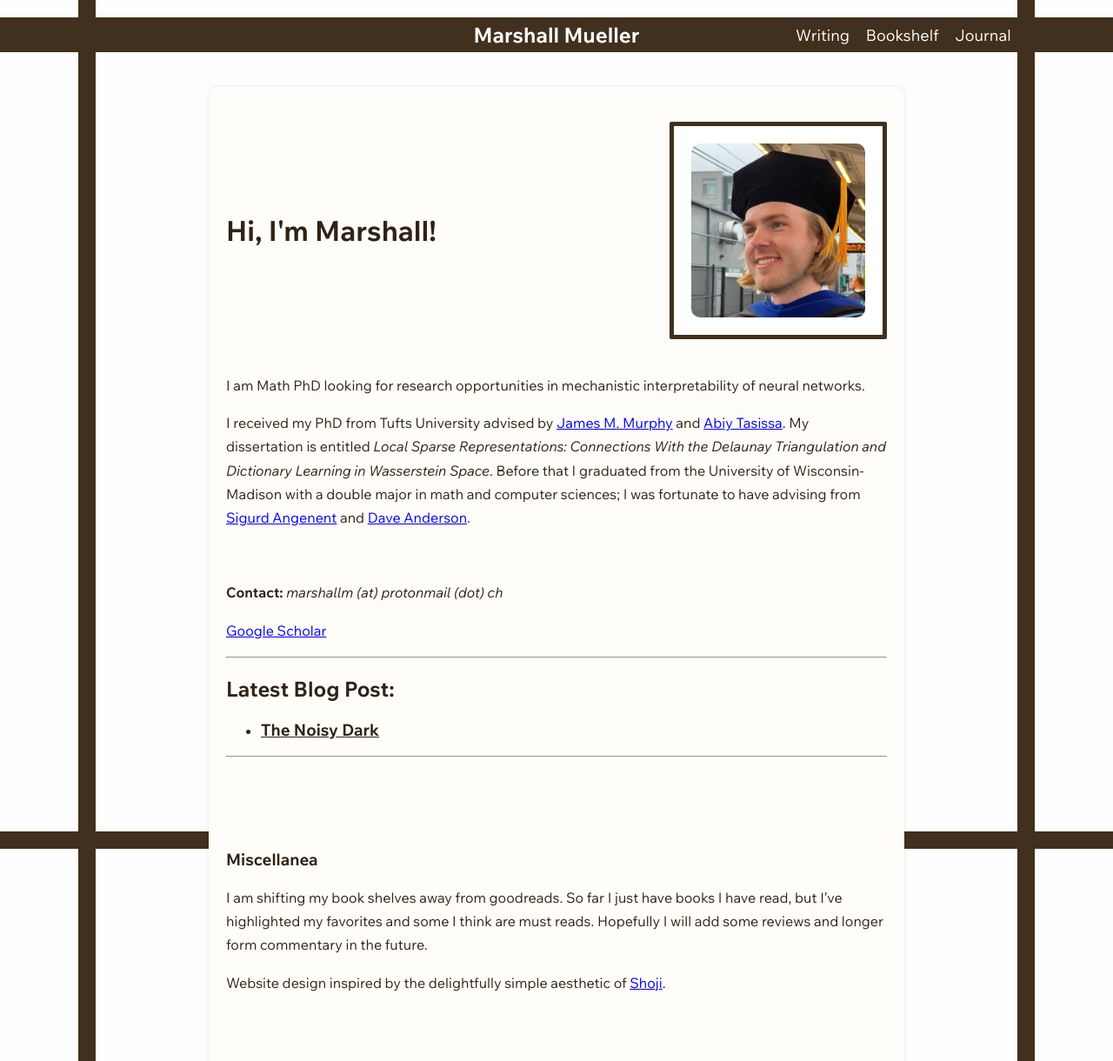
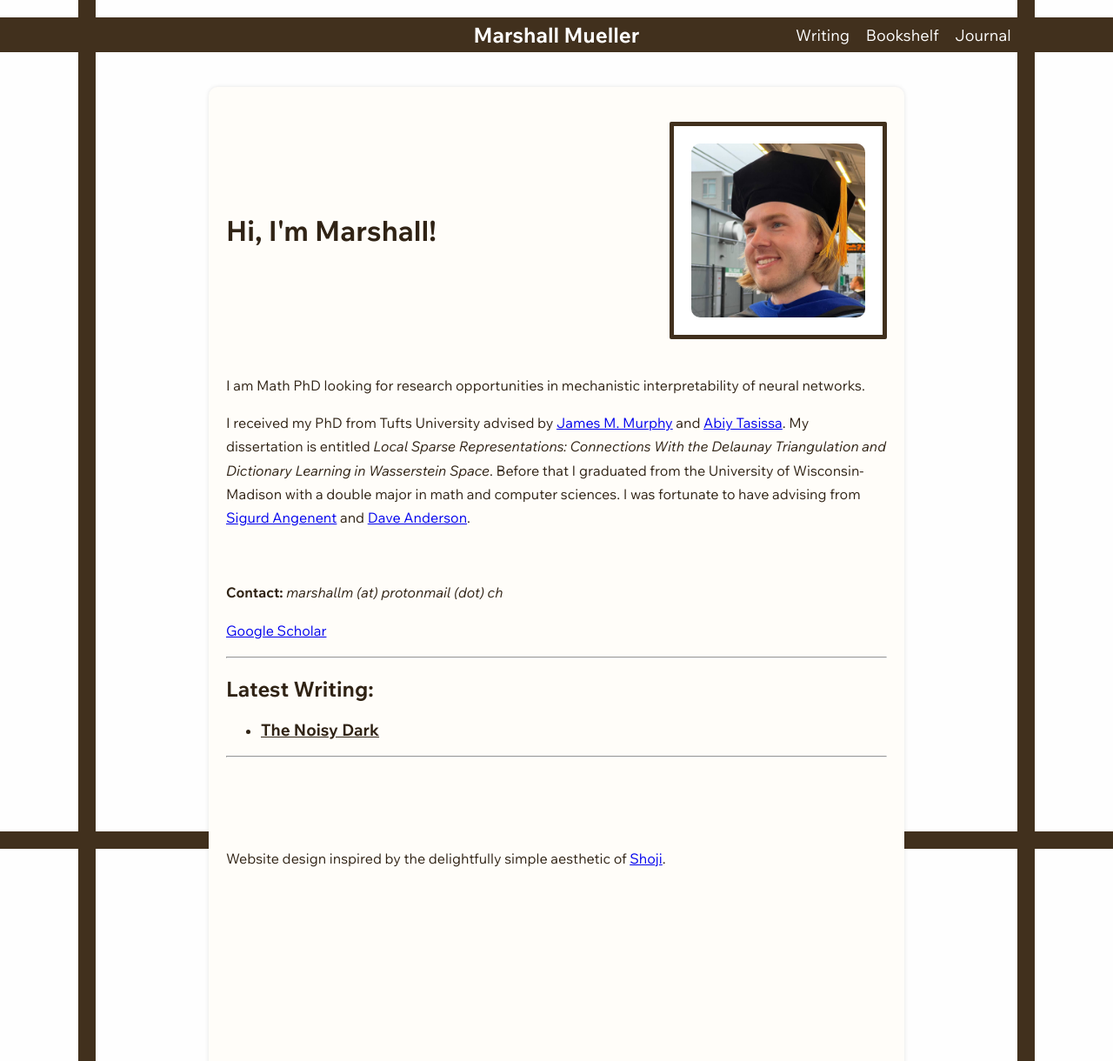
Before and after one commit to MarshMue/marshmue.github.io, a Jekyll site: the page built from index.md, in a window 1280 px wide. Shown: the whole page at 87% size. Built offline with Jekyll 4.4.1, drawn with Linux system fonts in a browser that asks for light colours.

Commit message:
Moving around some text, changing date presentation in writing

```diff
--- a/index.md
+++ b/index.md
@@ -11,7 +11,7 @@
 </div>
 I am Math PhD looking for research opportunities in mechanistic interpretability of neural networks.
 
-I received my PhD from Tufts University advised by [James M. Murphy](https://jmurphy.math.tufts.edu/) and [Abiy Tasissa](https://abiy-tasissa.github.io/index.html). My dissertation is entitled *Local Sparse Representations: Connections With the Delaunay Triangulation and Dictionary Learning in Wasserstein Space*. Before that I graduated from the University of Wisconsin-Madison with a double major in math and computer sciences; I was fortunate to have advising from [Sigurd Angenent](https://people.math.wisc.edu/~angenent/) and [Dave Anderson](https://people.math.wisc.edu/~dfanderson/).
+I received my PhD from Tufts University advised by [James M. Murphy](https://jmurphy.math.tufts.edu/) and [Abiy Tasissa](https://abiy-tasissa.github.io/index.html). My dissertation is entitled *Local Sparse Representations: Connections With the Delaunay Triangulation and Dictionary Learning in Wasserstein Space*. Before that I graduated from the University of Wisconsin-Madison with a double major in math and computer sciences. I was fortunate to have advising from [Sigurd Angenent](https://people.math.wisc.edu/~angenent/) and [Dave Anderson](https://people.math.wisc.edu/~dfanderson/).
 
 
 &nbsp;
@@ -23,7 +23,7 @@
 
 ---
 
-## Latest Blog Post:
+## Latest Writing:
 {% assign latest_post = site.writing | last %}
 <div class="blog">
 <ul class="spaced-list">
@@ -33,6 +33,7 @@
 </ul>
 </div>
 
+
 ---
 &nbsp;
 &nbsp;
@@ -41,8 +42,4 @@
 &nbsp;
 
 
-### Miscellanea
-
-I am shifting my book shelves away from goodreads. So far I just have books I have read, but I've highlighted my favorites and some I think are must reads. Hopefully I will add some reviews and longer form commentary in the future.
-
 Website design inspired by the delightfully simple aesthetic of [Shoji](https://en.wikipedia.org/wiki/Shoji).
```
Also changed, not shown: _writing/style-essay.md (+1 -1 lines), bookshelf.md (+8 -6 lines), writing.md (+4 -1 lines).
